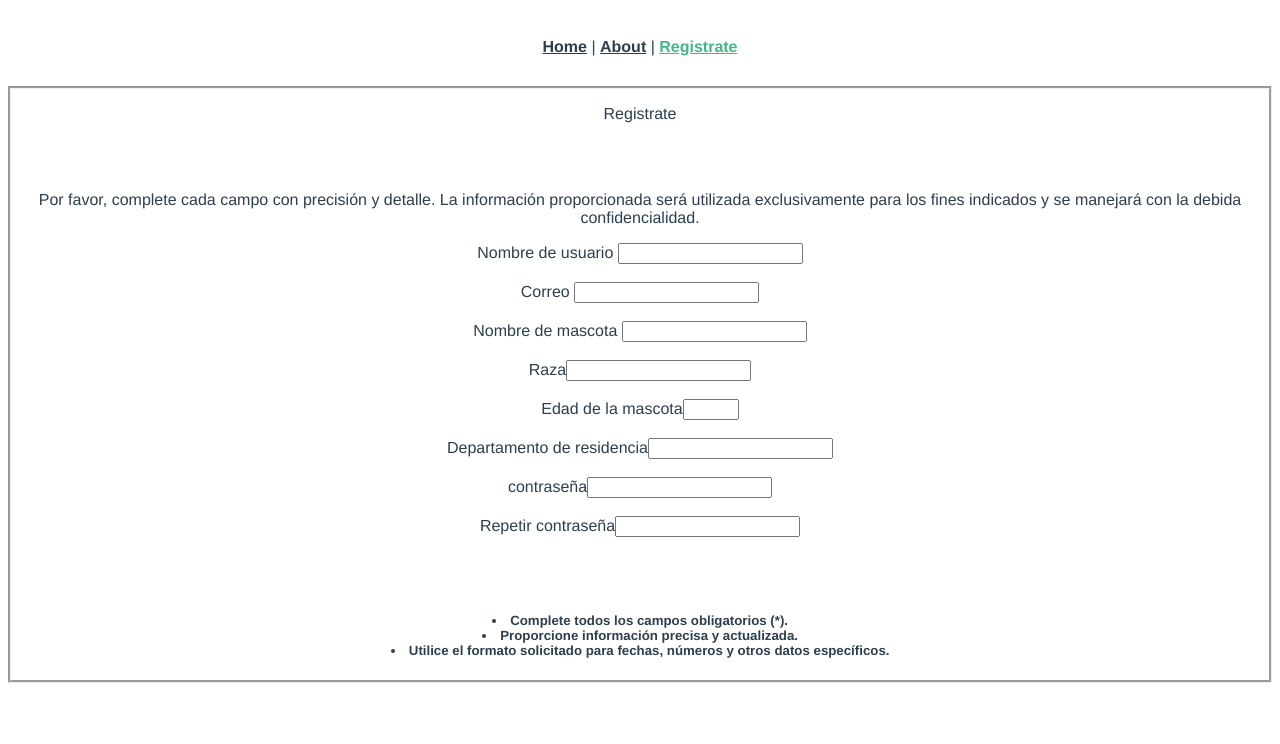
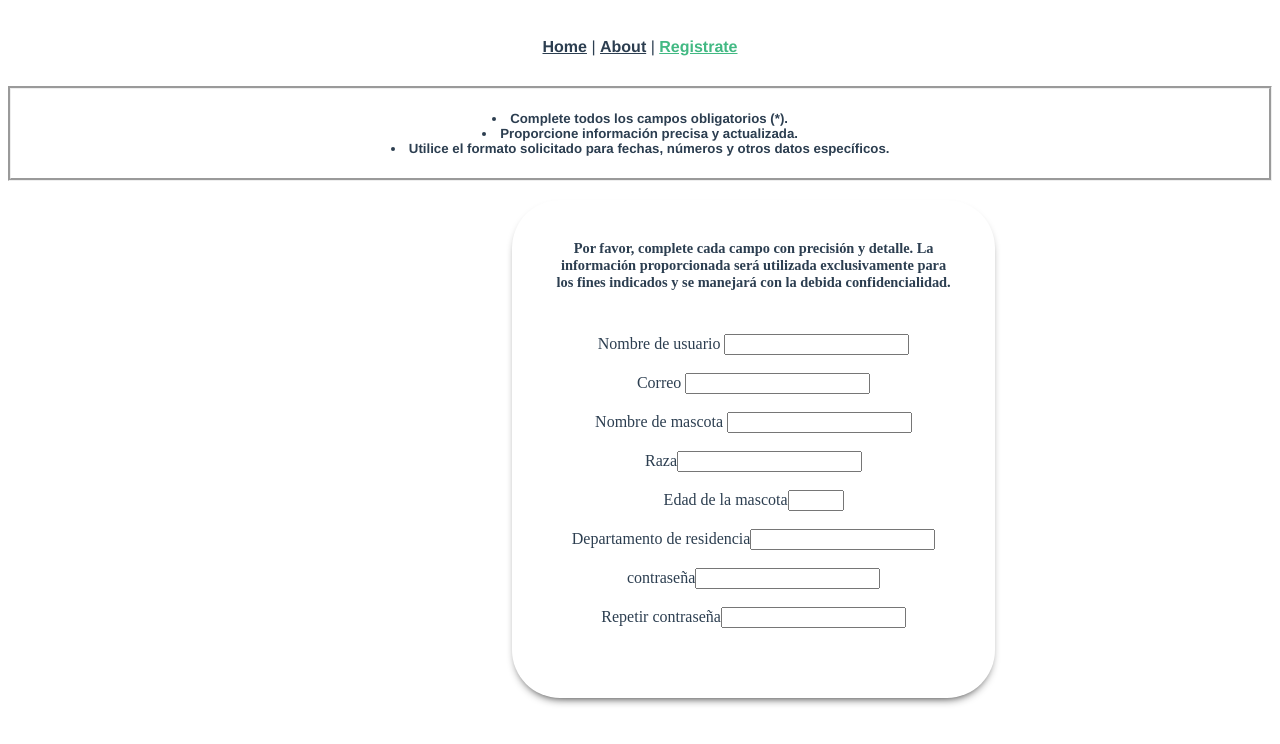
Before and after one commit to Valcoing095/patiGarras, a Vue app: page /Registrate in a window 1280 px wide. Shown: the top 744 px of the page. Built offline with nearby package versions, Linux system fonts and the light colour scheme.

Commit message:
avance diseño register

```diff
--- a/src/components/register.vue
+++ b/src/components/register.vue
@@ -1,16 +1,14 @@
 <template>
     <div id="registro">
         <div id="texto">
-            <p>Registrate</p>
-            <br><br>
-            <p>Por favor, complete cada campo con precisión y detalle. La información
+            <h5 class="form_h5">Por favor, complete cada campo con precisión y detalle. La información
                 proporcionada será utilizada exclusivamente para los fines indicados y
                 se manejará con la debida confidencialidad.
-            </p>
+            </h5>
         </div>
         <section id="s1">
 
-          <label for="nombre">Nombre de usuario </label>
+          <label for="nombre" >Nombre de usuario </label>
           <input id="nombre" type="text"  v-model="Person.nombre">
           <br><br>
 
@@ -41,6 +39,7 @@
           <label for="password">Repetir contraseña</label>
           <input id="password" type="password"  v-model="Person.password">
           <br><br>
+
           <br>
           <br>
 
@@ -80,5 +79,102 @@ export default {
 </script>
 
 <style scoped>
+template {
+    background: linear-gradient(150deg, #cf93cf, #A220DF );
+    height: 100vh;
+    display: flex;
+}
+#registro {
+    position: absolute;
+    top: 25%;
+    left: 40%;
+    font-family: "Edu NSW ACT Foundation", cursive;
+    font-optical-sizing: auto;
+    font-weight: 400;
+    font-style: normal;
+    background-color: white;
+    width: 60%;
+    max-width: 400px;
+    padding: 1em 2.6em;
+    border-radius: 48px;
+    box-shadow: 0 5px 10px -5px rgb(0 0 0 / 90%);
+    text-align: center;
+}
+.form_h2 {
+    font-size: 2rem;
+    margin-bottom: .5em;
+}
+.form_h5 {
 
+    font-size: 0.9rem;
+    margin-bottom: 3em;
+}
+.form_h5_2 {
+    text-align:  start;
+    font-size: 0.9rem;
+    margin-bottom: 1em;
+}
+.form_contenedor {
+    margin-top: 3em;
+    display: grid;
+    gap: 1em;
+}
+.form_group_nusuario {
+    position: relative;
+    --color: #A59EAA;
+}
+.form_input {
+    width: 100%;
+    background: none;
+    color: #0A0909;
+    font-size: 1rem;
+    padding: .6em .3em;
+    border: none;
+    outline: none;
+    border-bottom: 1px solid var(--color);
+    font-family: "Edu NSW ACT Foundation", cursive;
+}
+
+.form_input:focus + .form_label,
+.form_input:not(:placeholder-shown) + .form_label {
+    transform: translateY(-12px) scale(.7);
+    transform-origin: left top;
+    color: #A220DF;
+}
+
+.form_label {
+    color:  var(--color);
+    cursor: pointer;
+    position: absolute;
+    top: 0;
+    left: 5px;
+    transform: translateY(10px);
+    transition: transform .5s, color .3s;
+}
+.form_submit {
+    height: 40px;
+    border: 1px solid white;
+    color: white;
+    background: #cf93cf;
+    border-radius: 20px;
+    font-size: 16px;
+    cursor: pointer;
+    outline: none;
+}
+.form_submit:hover {
+    border-color: #cf93cf;
+    color: #cf93cf;
+    background: white;
+    transition: .20s;
+}
+.form_submit a {
+    color: white;
+    text-decoration: none;
+}
+.form_submit a:hover {
+    color: #cf93cf;
+}
+@media screen (max-width:425px) {
+    .form_h2 {font-size: 1.2rem;}
+ }
 </style>
--- a/src/views/registerview.vue
+++ b/src/views/registerview.vue
@@ -15,7 +15,7 @@
     components: {
         register,
     },
-  } // Cierra el Export default
+  }
   </script>
 
   <style scoped>
```
